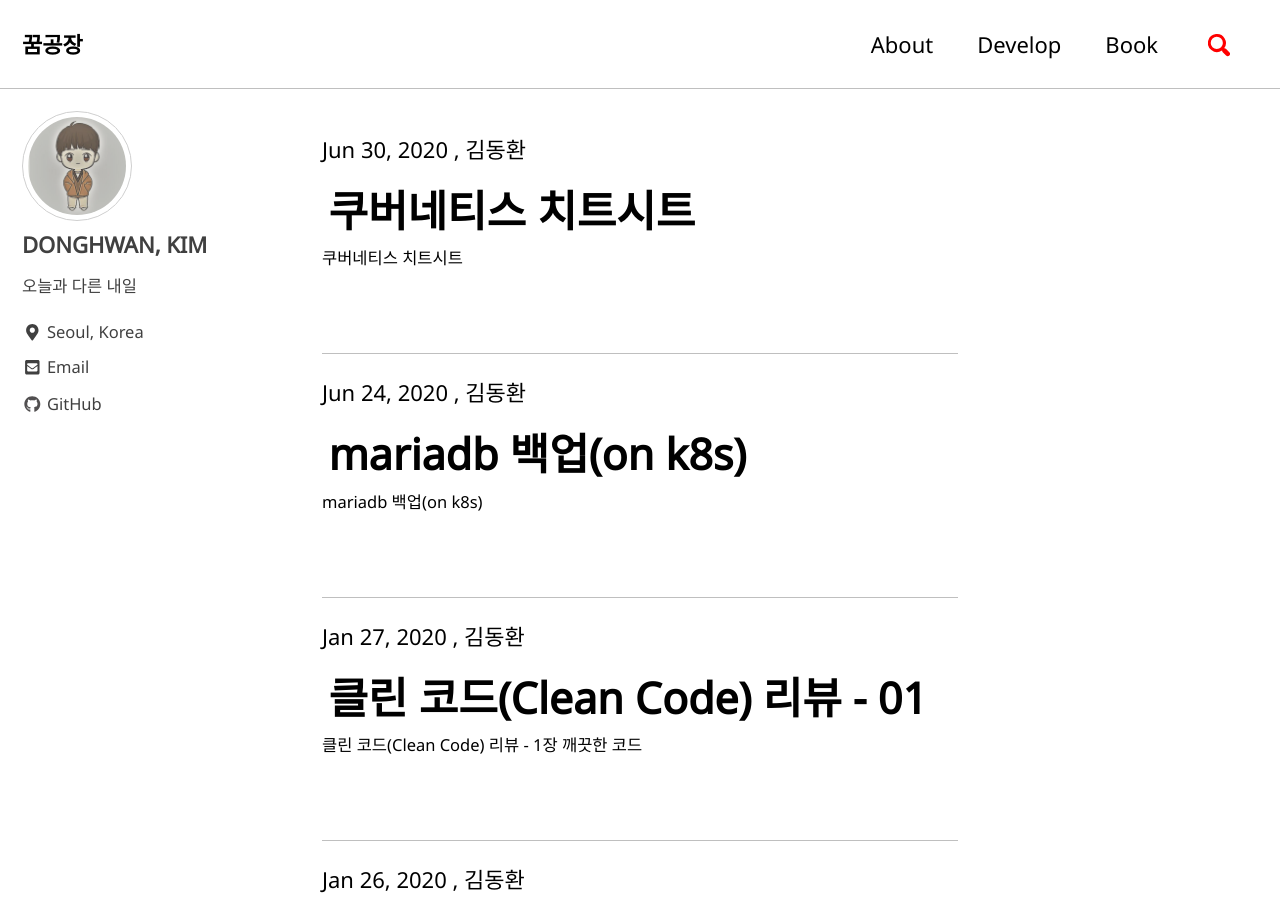
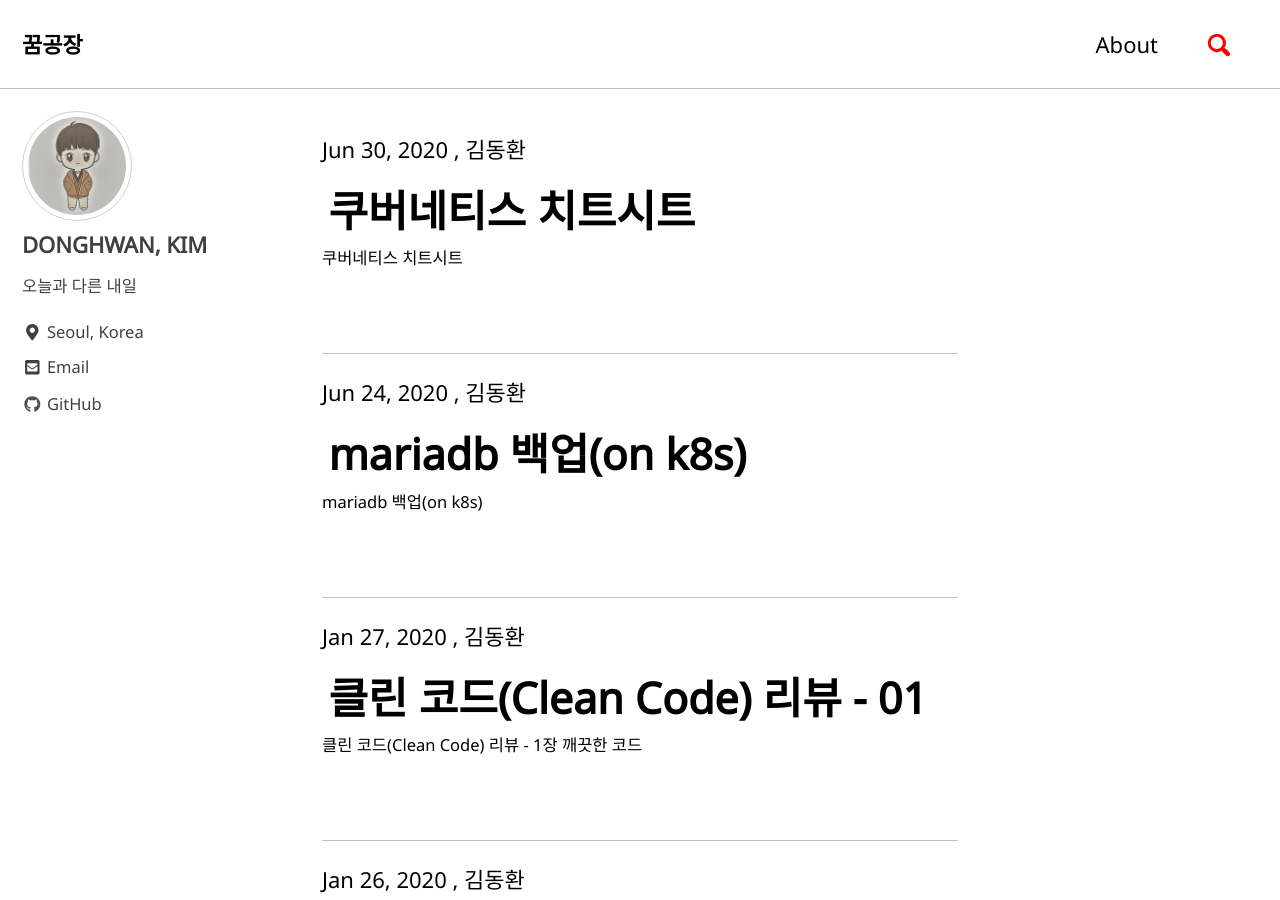
Before and after one commit to yearnlune/yearnlune.github.io, a Jekyll site: the page built from index.html, in a window 1280 px wide and 900 px high. Built offline with Jekyll 4.4.1, drawn with Linux system fonts in a browser that asks for light colours; cached includes are drawn as plain includes; the list of posts is cut into pages by our own code.

Commit message:
fix: Fixed navigation

```diff
--- a/_data/navigation.yml
+++ b/_data/navigation.yml
@@ -5,9 +5,5 @@ main:
   - title: "About"
 #    url: https://yearnlune.github.io/about/
     url: /about/
-  - title: "Develop"
-    url: /dream-factory/
-  - title: "Book"
-    url: /book/
   # - title: "Sitemap"
     # url: /sitemap/
```
